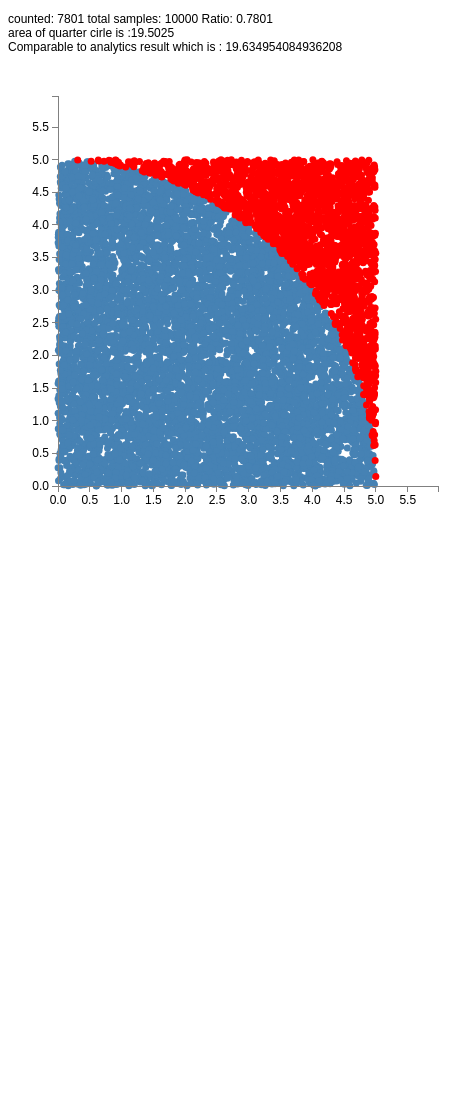
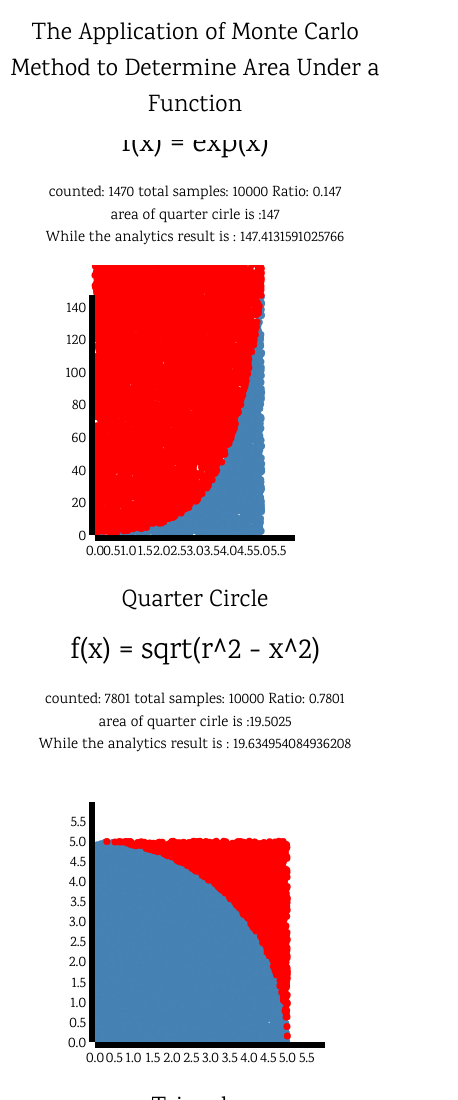
Before and after one commit to jwigas/simpleMonteCarloExcel, a plain HTML site: page index.html in a window 390 px wide. Shown: the top 1100 px of the page, 458 px wide, since content can reach past the window. Before the commit the page ends 844 px from the top, so only its background shows below. Drawn offline with nearby package versions, Linux system fonts and the light colour scheme.

Commit message:
Update index.html
Update the html to accomodate three figures and the responsiveness

```diff
--- a/index.html
+++ b/index.html
@@ -1,145 +1,55 @@
 <!DOCTYPE html>
-<meta charset="utf-8">
-<style> /* set the CSS */
 
-body { font: 12px Arial;}
-
-path {
-    stroke: steelblue;
-    stroke-width: 2;
-    fill: none;
-}
-
-.axis path,
-.axis line {
-    fill: none;
-    stroke: grey;
-    stroke-width: 1;
-    shape-rendering: crispEdges;
-}
-
+<meta name="viewport" content="width=device-width, initial-scale=1">
+<link rel="stylesheet" href="https://www.w3schools.com/w3css/4/w3.css">
+<link rel="stylesheet" href="https://fonts.googleapis.com/css?family=Karma">
+<style>
+body,h1,h2,h3,h4,h5,h6 {font-family: "Karma", sans-serif}
+.w3-bar-block .w3-bar-item {padding:20px}
 </style>
 
 <!-- load the d3.js library -->
 <script src="https://cdnjs.cloudflare.com/ajax/libs/d3/3.5.17/d3.min.js"></script>
+<body>
+    <!-- Top menu -->
+    <div class="w3-top">
+        <div class="w3-white w3-xlarge" style="max-width: width auto;;margin:auto">
+        <div class="w3-center w3-padding-16">The Application of Monte Carlo Method to Determine Area Under a Function</div>
+        </div>
+    </div>
 
-<body>
-    <p id="Values"></p>
-    <div id="Plot"></div>
+    <!-- !PAGE CONTENT! -->
+    <div class="w3-center w3-padding-16" style="max-width:auto;margin-top:50px">
 
-<script>
+        <div class="w3-third">
+            <h3>Exponential</h3>
+            <h2>f(x) = exp(x)</h2>
+            <p id="Values"></p>
+            <div id="Plot"></div>
+        </div>
 
-// Set the dimensions of the canvas / graph
-var margin = {top: 30, right: 20, bottom: 30, left: 50},
-    width = 450 - margin.left - margin.right,
-    height = 450 - margin.top - margin.bottom;
+        <div class="w3-third">
+            <h3>Quarter Circle</h3>
+            <h2>f(x) = sqrt(r^2 - x^2)</h2>
+            <p id="Values2"></p>
+            <div id="Plot2"></div>
+        </div>
 
+        <div class="w3-third">
+            <h3>Triangle</h3>
+            <h2>f(x) = x</h2>
+            <p id="Values3"></p>
+            <div id="Plot3"></div>
+        </div>
+    </div>
 
-// Set the ranges
-var x = d3.scale.linear().range([0, width]);
-var y = d3.scale.linear().range([height, 0]);
-
-// Define the axes
-var xAxis = d3.svg.axis().scale(x)
-    .orient("bottom").ticks(10);
-
-var yAxis = d3.svg.axis().scale(y)
-    .orient("left").ticks(10);
-
-
-// Adds the svg canvas
-var svg = d3.select("#Plot")
-    .append("svg")
-        .attr("width", width + margin.left + margin.right)
-        .attr("height", height + margin.top + margin.bottom)
-    .append("g")
-        .attr("transform",
-              "translate(" + margin.left + "," + margin.top + ")");
-
-// Get the data
-
-function MonteCarloQuarterCircle(xMin,xMax,yMin,yMax,numOfSamples){
-    var i;
-    radius = xMax - xMin;
-    var samples=[];
-    var outside=[];
-    for (i=0; i<numOfSamples; i++){
-      randomX = xMin + Math.random()*(xMax-xMin);
-      randomY = yMin + Math.random()*(yMax-yMin);
-      if(randomY<Math.sqrt(radius**2-randomX**2)){
-        samples.push([randomX,randomY])
-        //console.log(samples) //uncomment to cek the output
-      }
-      else{
-        outside.push([randomX,randomY])
-      }
-    }
-    return [samples,outside];
-}
-
-function AreaOfQuarterCircle(xMin,xMax,yMin,yMax,ratio){
-  Area = (xMax-xMin)*(yMax-yMin)*ratio
-  return Area;
-}
-
-xMin = 0
-xMax = 5
-yMin = 0
-yMax = 5
-radius = xMax - xMin
-numOfSamples = 10000
-data = MonteCarloQuarterCircle(xMin,xMax,yMin,yMax,numOfSamples)
-
-console.log(radius)
-
-console.log(data[0])
-
-console.log("counted: ",data[0].length," total samples: ",numOfSamples," Ratio: ",ratio = data[0].length/numOfSamples)
-console.log("area of quarter cirle is :", AreaOfQuarterCircle(xMin,xMax,yMin,yMax,ratio))
-console.log("Comparable to analytics result which is : ",Math.PI/4*(radius)**2)
-
-//Printed in html
-document.getElementById("Values")
-    .innerHTML= "counted: " + data[0].length + " total samples: " + numOfSamples + " Ratio: " + ratio + "</br>"
-                +"area of quarter cirle is :" + AreaOfQuarterCircle(xMin,xMax,yMin,yMax,ratio) + "</br>"
-                + "Comparable to analytics result which is : " +Math.PI/4*(radius)**2;
-
-
-    // Scale the range of the data
-    x.domain([0,d3.max(data[0], function(d) { return d[0]; })+1]);
-    y.domain([0, d3.max(data[0], function(d) { return d[1]; })+1]);
-
-
-    // Add the scatterplot
-    svg.selectAll("dot")
-        .data(data[0])
-      .enter().append("circle")
-        .attr("r", 3.5)
-        .attr("cx", function(d) { return x(d[0]); })
-        .attr("cy", function(d) { return y(d[1]); })
-        .attr("fill","steelblue");
-
-    // Add the scatterplot
-    svg.selectAll("dot")
-        .data(data[1])
-      .enter().append("circle")
-        .attr("r", 3.5)
-        .attr("cx", function(d) { return x(d[0]); })
-        .attr("cy", function(d) { return y(d[1]); })
-        .attr("fill", "red");
-
-    // Add the X Axis
-    svg.append("g")
-        .attr("class", "x axis")
-        .attr("transform", "translate(0," + height + ")")
-        .call(xAxis);
-
-    // Add the Y Axis
-    svg.append("g")
-        .attr("class", "y axis")
-        .call(yAxis);
-
-</script>
-
-
+ <!-- Footer -->
+ <footer class="w3-row-padding w3-padding-32">
+    <div class="w3-third">
+      <p>Wigas Tu'u</p>
+      <p>Powered by <a href="https://www.w3schools.com/w3css/default.asp" target="_blank">w3.css</a></p>
+    </div>
 </body>
+<script src='MonteCarlo_exponential.js'></script>
+<script src='MonteCarlo_QuarterCircle.js'></script>
+<script src='MonteCarlo_triangle.js'></script>
```
